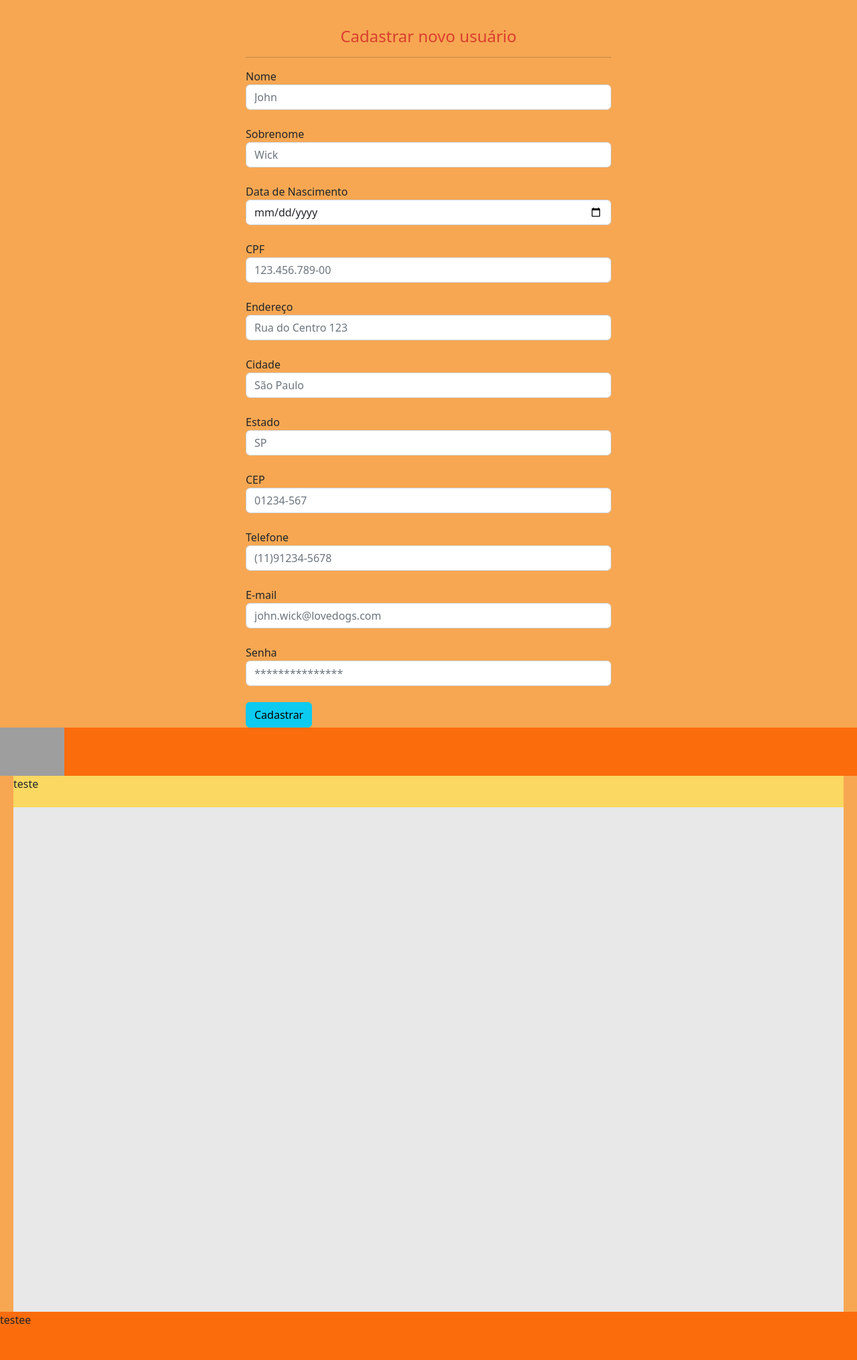
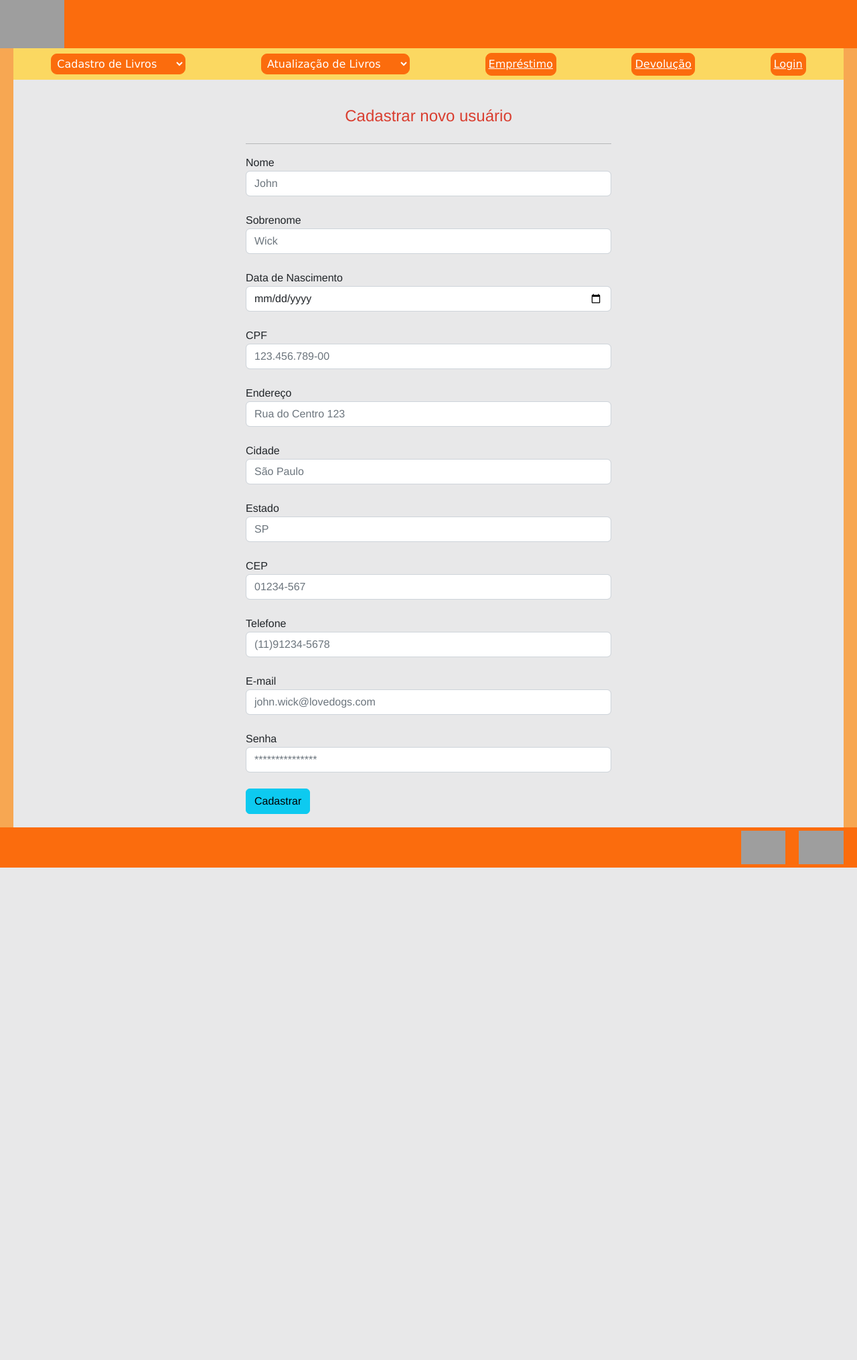
Before and after one commit to jonathandeoliveira/PJI110, a Django app: page /auth/cadastrar/ in a window 1280 px wide. Shown: the whole page at 67% size. After the commit the page ends 1295 px from the top, so only its background shows below. Run offline with Django 5.2, Linux system fonts and the light colour scheme; grey boxes are pictures that could not be loaded.

Commit message:
alteracoes nas telas

```diff
--- a/dona_jo_library/static/style.css
+++ b/dona_jo_library/static/style.css
@@ -17,11 +17,13 @@ main{
     background-color: #E8E8E9;
     margin-left: 20px;
     margin-right: 20px;
-    height: 100vh;
+    font-family: helvetica;
+    height:100%;
 }
 
 .main-img{
     height: 215px;
+    display: block;
     margin-top:40px;
     margin-left: auto;
     margin-right: auto;
@@ -30,6 +32,22 @@ main{
 .main-top{
     height: 47px;
     background-color: #FBD861;
+    display: flex;
+    flex-direction: row;
+    justify-content: space-around;
+    align-items: center;
+}
+
+.menu{
+     margin-bottom: 10px;
+     margin-top: 10px;
+     font-family: verdana;
+     outline: 0;
+     background: #FB6C0D;
+     color: #fff;
+     border: 1px solid #FB6C0D;
+     padding: 4px;
+     border-radius: 9px;
 }
 
 h1{
@@ -38,17 +56,33 @@ h1{
     text-align: center;
     color: #D93E30;
     font-size: 24px;
+    padding-bottom: 10px;
 }
 
 p{
     color: #732222;
-    font-size: 13;
+    font-size: 14;
     text-align: justified;
     margin-left: 18px;
     margin-right: 18px;
+    height:100vh;
 }
 
-.footer{
+.footer-img{
+    height:50px;
+    justify-content:center;
+    margin-right: 20px;
+}
+
+footer{
     background-color: #FB6C0D;
-    height:72px;
+    height:60px;
+    display:flex;
+    flex-direction: row;
+    justify-content: flex-end;
+    align-items: center;
 }
+
+.formulario{
+    padding-bottom: 20px;
+}
--- a/dona_jo_library/templates/index.html
+++ b/dona_jo_library/templates/index.html
@@ -21,16 +21,35 @@
 
   <header class="header">
     <img class="header-img" src="https://i.imgur.com/EuPMw6T.jpg"/>
+  </header>
 
-  </header>
   <main>
     <div class="main-top">
-    teste
+        <select class="menu" name="cadastro">
+          <option value = "cadastro de livros">
+            <a href="#0">Cadastro de Livros</a>
+          </option>
+          <option value = "cadastro de usuarios">
+            <a href="#0">Cadastro de Usuarios</a>
+          </option>
+        </select>
+        <select class="menu" name="atualizaçao">
+          <option value = "atualizacao de Livros">
+            <a href="#0">Atualização de Livros</a>
+          </option>
+          <option value = "atualizacao de usuarios">
+            <a href="#0">Atualização de Usuarios</a>
+          </option>
+        </select>
+        <a class="menu" href="#0">Empréstimo</a>
+        <a class="menu" href="#0">Devolução</a>
+        <a class="menu" href="#0">Login</a>
     </div>
     {% block content %}{% endblock %}
   </main>
-  <footer class="footer">
-    testee
+  <footer>
+    <a href="https://rnbc.org.br/redes/literasampa-sp/" target="_blank"><img class="footer-img" src="https://i.imgur.com/57vu6eu.jpg"/>
+    <a href="https://www.instagram.com/bcdonaleonor/" target="_blank"><img class="footer-img" src="https://i.imgur.com/XjchrUQ.png"/></a>
   </footer>
   </body>
 </html>
--- a/dona_jo_library/users/templates/users/cadastrar.html
+++ b/dona_jo_library/users/templates/users/cadastrar.html
@@ -1,10 +1,9 @@
 {% extends 'index.html' %}
 
+{% block 'title' %} Cadastrar {% endblock  %}
 
-{% block 'title' %} Cadastrar{% endblock  %}
-
-{% block 'body' %}
-
+{% block content %}
+<div class="formulario">
   <div class = "container">
     <div class = "row">
       <div class= "col-md-3"  ></div>
@@ -40,7 +39,5 @@
       <div class= "col-md-3"></div>
     </div>
   </div>
-
-
-
+</div>
 {% endblock %}
```
Also changed, not shown: dona_jo_library/users/templates/users/entrar.html (+8 -0 lines), dona_jo_library/biblioteca/templates/biblioteca/cadastrar-livro.html (line endings or trailing spaces). Lines whose indentation alone changed are shown as unchanged.
